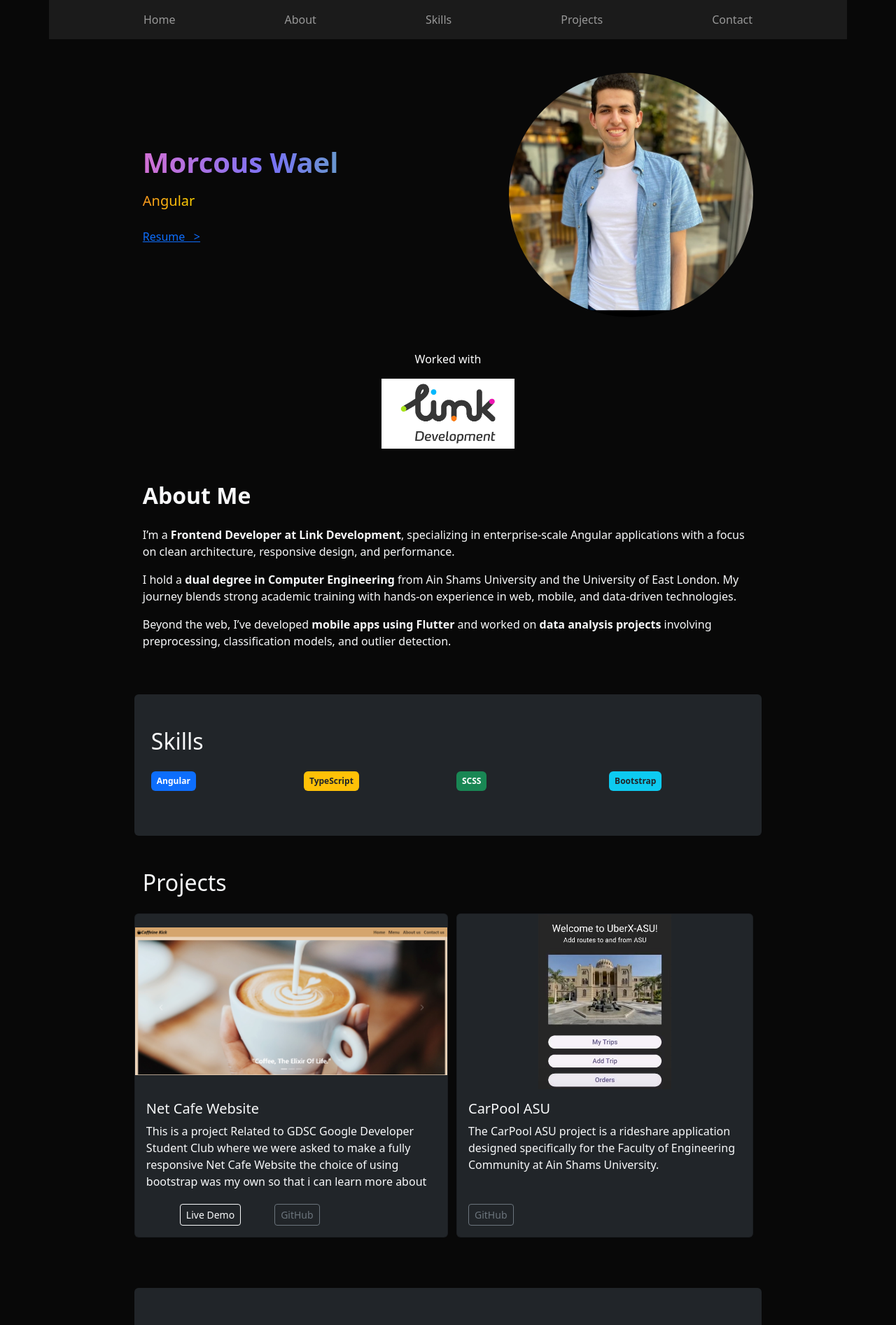
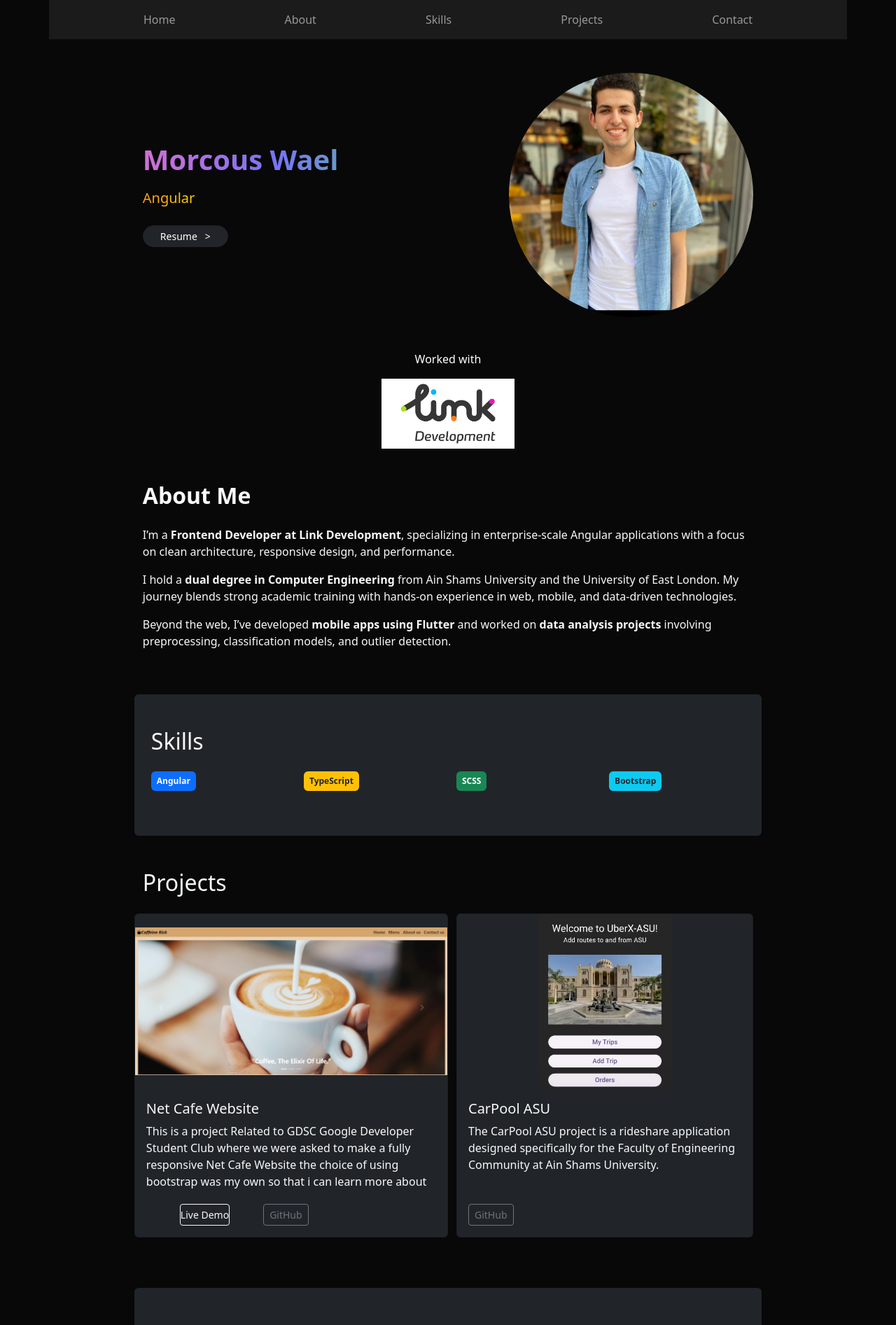
Before and after one commit to MorcousWael/morcous-wael-portofolio, an Angular app: page / in a window 1280 px wide. Shown: the top 1893 px of the page at 70% size. Built offline with nearby package versions, Linux system fonts and the light colour scheme.

Commit message:
Reume btn modified

```diff
--- a/src/app/components/hero/hero.component.html
+++ b/src/app/components/hero/hero.component.html
@@ -12,9 +12,12 @@
       </p>
 
       <a
-        href="https://drive.google.com/drive/folders/1ePoz7NWM4heHRAmjTd8Hjl7KkX8H7VTJ?dmr=1&ec=wgc-drive-hero-goto"
-        >Resume &nbsp; &gt;</a
+        href="https://drive.google.com/file/d/1Gr9ti4WJAaeVcVtBzrlWOLFgZCi6LY9M/view?usp=sharing"
+        target="_blank"
+        class="btn btn-dark btn-sm px-4 rounded-pill"
       >
+        Resume &nbsp; &gt;
+      </a>
     </div>
 
     <!-- Right Image -->
--- a/src/app/components/projects/projects.component.html
+++ b/src/app/components/projects/projects.component.html
@@ -24,7 +24,7 @@
             <a
               href="https://morcouswael.github.io/Boostrap-Responsive-Project-net-cafe/"
               target="_blank"
-              class="btn btn-outline-light btn-sm mx-5"
+              class="btn btn-outline-light btn-sm mx-5 px-0"
               >Live Demo</a
             >
             <a
```
